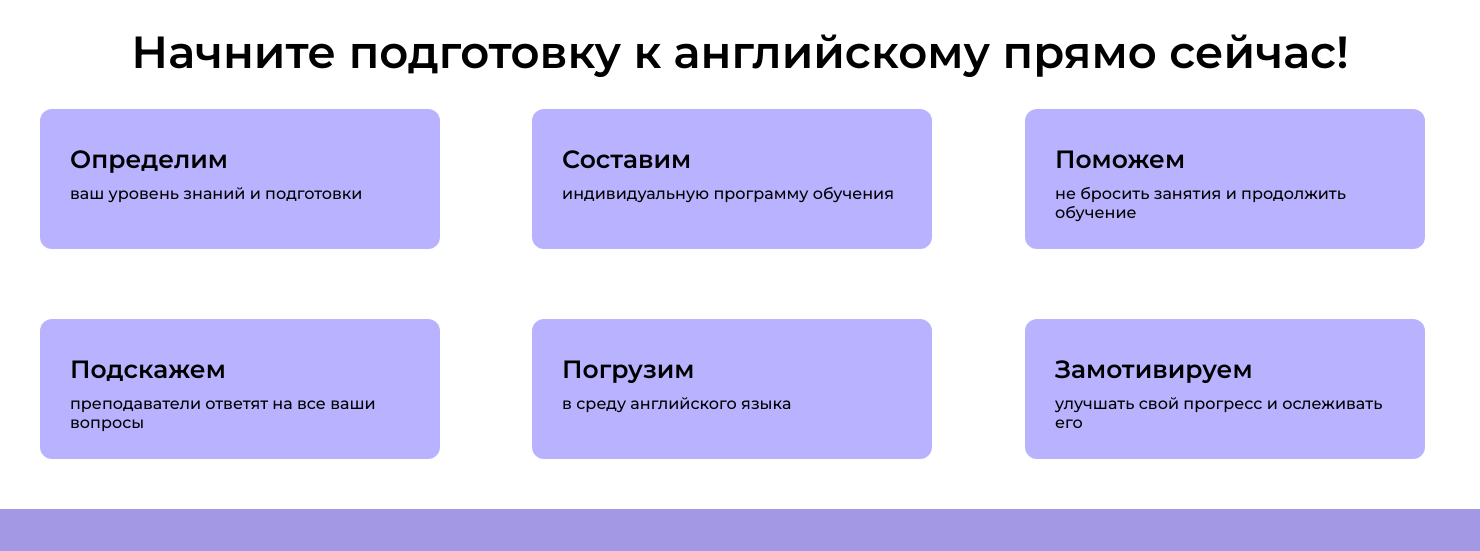
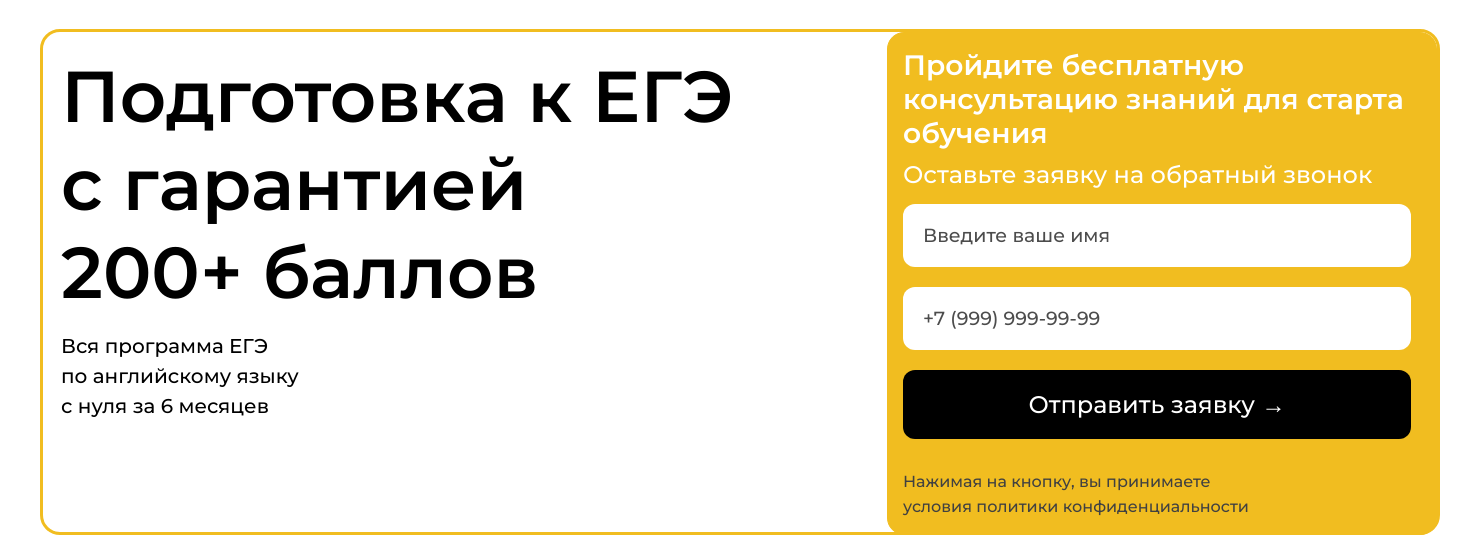
Before and after one commit to MakerAVGN/Kurs_Project, a Node server app: page / in a window 1480 px wide. Shown: the part 740-1291 px from the top of the page. Run offline with Node 20, Linux system fonts and the light colour scheme.

Commit message:
Верстка

```diff
--- a/db.js
+++ b/db.js
@@ -50,6 +50,12 @@ connection.query(`CREATE TABLE IF NOT EXISTS tasks (
   PRIMARY KEY (taskID)
 )`);
 
+connection.query(`CREATE TABLE IF NOT EXISTS consultation (
+  id_consultation INT PRIMARY KEY,
+  name VARCHAR(255),
+  number VARCHAR(20)
+);`)
+
 // connection.query(
 //   `INSERT INTO results VALUES (1,1,'Английский язык 60+',25,'Пройден', 0), (2,1,'Английский язык 70+',30,'Пройден',10), (3,2,'Английский язык 60+',25,'Заброшен',0), (4,1,'Английский язык 80+',50,'Приостановлен',0), (5,2,'Английский язык 70+',30,'Заброшен',0), (6,3,'Английский язык 50+',15,'Выполняется',0), (7,2,'Английский язык 50+',15,'Пройден',0), (8,1,'Английский язык 50+',15,'Пройден',0);`
 // );
--- a/public/css/main.css
+++ b/public/css/main.css
@@ -141,7 +141,6 @@ form div {
 label,
 input,
 button {
-  margin-top: 10px;
   margin-right: 10px;
 }
 
@@ -173,3 +172,156 @@ form input:focus {
       color: white;
       margin-left: 10px;
 }
+
+
+.container-wrapper-application{
+  display: grid;
+  grid-template-columns: 1fr 550px;
+  margin: 50px 0;
+  border: 3px solid #f1bd20;
+  height: 500px;
+  border-radius: 20px;
+}
+
+.container-wrapper-application .left-block{
+max-width: 1300px;
+text-align: left;
+padding: 20px 18px;
+}
+
+.container-wrapper-application .left-block h2{
+  font-size: 72px;
+  width: 700px;
+  }
+
+.container-wrapper-application .left-block p{
+  font-size: 20px;
+  margin-top: 15px;
+  line-height: 30px;
+  }
+.container-wrapper-application .right-block{
+  max-width: 550px;
+  background-color: #f1bd20;
+  border: 1px #f1bd20 solid;
+  border-radius: 17px;
+  text-align: left;
+  font-size: 24px;
+  padding: 15px;
+  color: white;
+}
+
+.container-wrapper-application .right-block .text-right-block{
+  padding: 10px 0 5px 0;
+}
+
+.container-wrapper-application form .btn-block{
+  display: inline;
+  margin: 0px;
+}
+
+.container-wrapper-application input{
+  font-size: 19px;
+  border-radius: 12px;
+  margin: 10px;
+  border: none;
+}
+
+.container-wrapper-application form .btn-main-wrapper .btn-block-button{
+  width: 100%;
+  background-color: black;
+  border: none;
+  border-radius: 12px;
+  font-size: 24px;
+  padding: 20px;
+  align-items: center;
+  justify-content: center;
+  color: white;
+}
+
+.container-wrapper-application form .btn-main-wrapper .btn-block-button::after{
+  content: "→";
+}
+
+.right-block form p{
+  margin-top: 30px;
+  font-size: 16px;
+  color: rgb(65, 65, 65);
+  width: 70%;
+  line-height: 25px;
+}
+
+#second .container-wrapper-application{
+  display: grid;
+  grid-template-columns: 1fr 550px;
+  margin: 50px 0;
+  height: 500px;
+  border-radius: 20px;
+}
+
+#second .container-wrapper-application .right-block{
+  color: black;
+}
+
+#second .container-wrapper-application{
+  border: #a398e4 3px solid;
+}
+
+#second .container-wrapper-application .right-block{
+  background-color: #a398e4;
+  border: #a398e4 ;
+}
+
+
+.container-wrapper-guarantees{
+    display: grid;
+    grid-template-columns: 1fr 650px;
+    margin: 50px 0;
+    height: 500px;
+    gap: 80px;
+}
+
+.container-wrapper-guarantees .left-side{
+  display: table-cell;
+}
+
+.container-wrapper-guarantees .left-side h3{
+  margin: 20px 0;
+  padding: 25px 15px;
+  font-size: 28px;
+  text-align: left;
+  border: 3px solid  #f1bd20 ;
+  border-radius: 15px;
+}
+
+.container-wrapper-guarantees .left-side #first-type{
+  position: relative;
+  background-color: #f1bd20;
+  border-radius: 15px;
+  color: white;
+  padding:  0;
+  margin: 0;
+}
+
+.container-wrapper-guarantees .left-side #first-type h3:after{
+  position: absolute;
+  right: 0;
+  content: "🠊";
+  scale: 1.5;
+  top: 40px;
+  right: 40px;
+}
+
+.container-wrapper-guarantees .left-side #first-type h3{
+  width: 400px;
+}
+
+.container-wrapper-guarantees .right-side {
+  height: 100%;
+  background-color:#f1bd20;
+  border-radius: 15px;
+}
+
+.container-wrapper-guarantees .right-side img{
+  width: 100%;
+  height: 100%;
+}
--- a/public/css/modal-log.css
+++ b/public/css/modal-log.css
@@ -122,7 +122,6 @@ input:focus {
 label,
 input,
 button {
-  margin-top: 10px;
   margin-right: 10px;
 }
 
--- a/public/css/modal-sign.css
+++ b/public/css/modal-sign.css
@@ -81,7 +81,6 @@
     cursor: pointer;
     transition: all 0.5s ease;
     font-size: 16px;
-    margin-top: 20px;
 }
 
 .modal-content-sign .btn-modal {
@@ -121,7 +120,6 @@ input:focus {
 label,
 input,
 button {
-    margin-top: 10px;
     margin-right: 10px;
 }
 
--- a/views/main.ejs
+++ b/views/main.ejs
@@ -12,72 +12,17 @@
         <div class="start-learning start-lesson" id="start-lesson">Начать обучение</div>
       </div>
         <div class="width-container">
-          <div class="center-text">
-            <h2>Начните подготовку к английскому прямо сейчас!</h2>
+          <div class="container-wrapper-application">
+            <div class="left-block">
+              <h2>Подготовка к ЕГЭ с гарантией <br> 200+ баллов</h2>
+              <p>Вся программа ЕГЭ <br> по английскому языку <br> с нуля за 6 месяцев</p>
             </div>
-          <div class="container-wrapper block">
-            <div class="container">
-              <h3>Определим</h3>
-              <p>ваш уровень знаний и подготовки</p>
-            </div>
-            <div class="container">
-              <h3>Составим</h3>
-              <p>индивидуальную программу обучения</p>
-            </div>
-            <div class="container">
-              <h3>Поможем</h3>
-              <p>не бросить занятия и продолжить обучение</p>
-            </div>
-            <div class="container">
-              <h3>Подскажем</h3>
-              <p>преподаватели ответят на все ваши вопросы</p>
-            </div>
-            <div class="container">
-              <h3>Погрузим</h3>
-              <p>в среду английского языка</p>
-            </div>
-            <div class="container">
-              <h3>Замотивируем</h3>
-              <p>улучшать свой прогресс и ослеживать его</p>
-            </div>
-          </div>
-        </div>
-
-        <div class="main-container">
-          <div class="width-container">
-            <div class="container-wrapper">
-              <div class="image-block">
-                <img
-                  src="https://plus.unsplash.com/premium_photo-1661685751617-d51f9025f164?auto=format&fit=crop&q=80&w=1932&ixlib=rb-4.0.3&ixid=M3wxMjA3fDB8MHxwaG90by1wYWdlfHx8fGVufDB8fHx8fA%3D%3D"
-                  alt="Описание изображения"
-                />
-              </div>
-              <div class="text-block">
-                <h2>План по подготовке 10-11 классов</h2>
-                <p>
-                  Подготовка для учеников, желающих уже сейчас начать готовиться к
-                  ЕГЭ по английскому языку
-                </p>
-                <button class="btn-main" >Смотреть план</button>
-              </div>
-            </div>
-          </div>
-        </div>
-        <div class="main-container white">
-          <div class="width-container">
-            <div class="container-wrapper">
-              <div class="image-block">
-                <img
-                src="/images/imgForm1.png"
-                  alt="Описание изображения"
-                />
-              </div>
-              <div class="text-block">
-                <h2>Оставьте заявку на бесплатную консультацию</h2>
-                <p>Наши консультанты свяжутся с вами в ближайшее время</p>
-                <form>
-                  <div>
-                    <div>
+            <div class="right-block">
+              <h3>Пройдите бесплатную консультацию знаний для старта обучения</h3>
+              <p class="text-right-block">Оставьте заявку на обратный звонок</p>
+              <form method="POST">
+                <div class="btn-block">
+                  <div >
                     <label htmlFor="name"></label>
                     <input
                       type="text"
@@ -98,12 +43,70 @@
                   </div>
                 </div>
                 <div class="btn-main-wrapper">
-                    <button type="submit" class="btn-main">
+                  <button type="submit" class="btn-block-button">
                     Отправить заявку
                   </button>
                 </div>
+              <p class="agreement">Нажимая на кнопку, вы принимаете условия политики конфиденциальности</p>
               </form>
             </div>
+          </div>
+        </div>
+
+
+          <div class="width-container">
+            <div class="container-wrapper-guarantees">
+              <div class="left-side">
+                <div id="first-type"><h3>Гарантия 200+ баллов за пройденный курс</h3></div>
+                <div><h3>Образовательная лицения</h3>
+                  <h3>Модель прогноза обучения</h3>
+                  <h3>Программа от эскпертов ЕГЭ</h3>
+                </div>
+              </div>
+              <div class="right-side">
+                <p>Lorem ipsum, dolor sit amet consectetur adipisicing elit. Ipsum cumque aliquid culpa consequatur quia accusantium corrupti doloribus incidunt praesentium error.</p>
+                <img src="../public/images/photo_man.png" alt="man">
+              </div>
+            </div>
+          </div>
+        <div id="second" class="width-container">
+          <div class="container-wrapper-application">
+            <div class="left-block">
+              <h2>Подготовка к ЕГЭ с гарантией <br> 200+ баллов</h2>
+              <p>Вся программа ЕГЭ <br> по английскому языку <br> с нуля за 6 месяцев</p>
+            </div>
+            <div class="right-block">
+              <h3>Пройдите бесплатную консультацию знаний для старта обучения</h3>
+              <p class="text-right-block">Оставьте заявку на обратный звонок</p>
+              <form method="POST">
+                <div class="btn-block">
+                  <div >
+                    <label htmlFor="name"></label>
+                    <input
+                      type="text"
+                      id="name"
+                      name="name"
+                      placeholder="Введите ваше имя"
+                    />
+                  </div>
+                  <div>
+                    <label htmlFor="phone"></label>
+                    <Input
+                      mask="+7 (999) 999-99-99"
+                      maskChar="_"
+                      id="phone"
+                      name="phone"
+                      placeholder="+7 (999) 999-99-99"
+                    />
+                  </div>
+                </div>
+                <div class="btn-main-wrapper">
+                  <button type="submit" class="btn-block-button">
+                    Отправить заявку
+                  </button>
+                </div>
+              <p class="agreement">Нажимая на кнопку, вы принимаете условия политики конфиденциальности</p>
+              </form>
             </div>
           </div>
         </div>
--- a/views/results.ejs
+++ b/views/results.ejs
@@ -23,7 +23,7 @@
                             </h2>
                             <h2>Your Points: <%= userPoints %>
                             </h2>
-                            <a href="/cabinet">Back to Home</a>
+                            <a href="/cabinet">Завершить</a>
                             </div>
 
                         </div>
```
Also changed, not shown: public/css/cabinet.css (+54 -9 lines), views/courses.ejs (+6 -5 lines), public/images/photo_man.png (added). Lines whose indentation alone changed are shown as unchanged.
